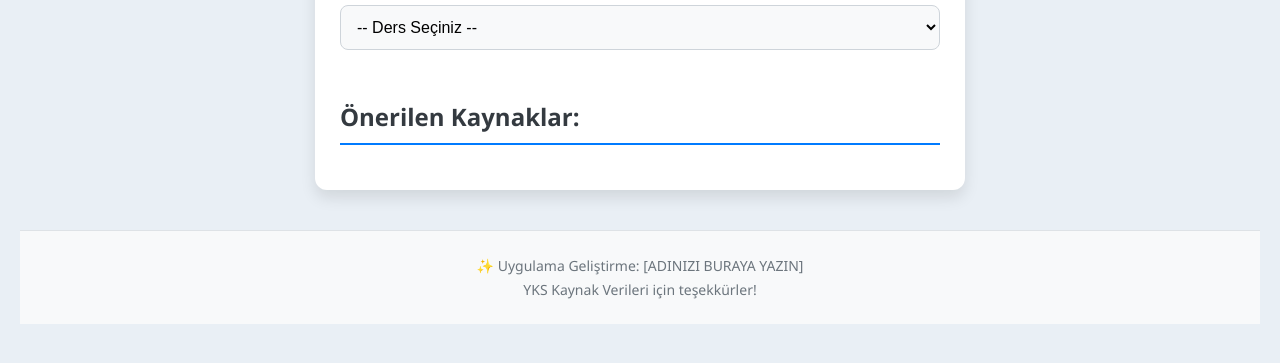
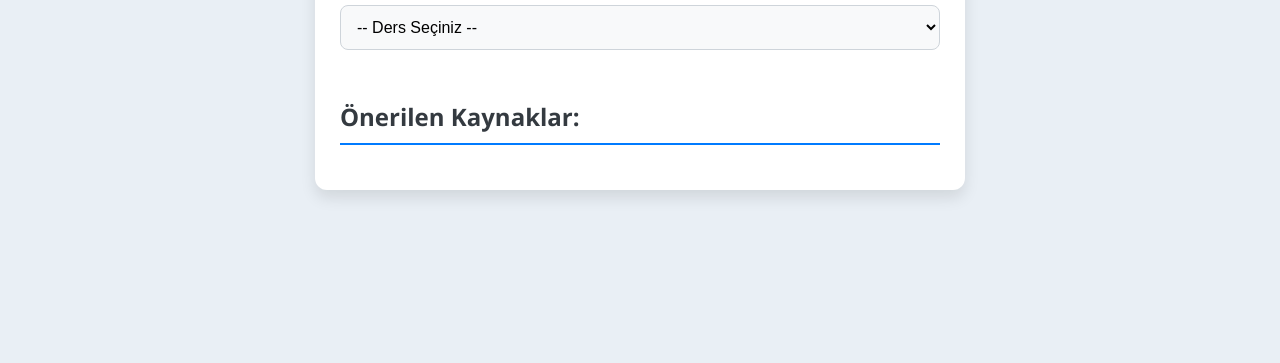
Before and after one commit to furkanpolat2201/yks-kaynak-robotu, a plain HTML site: page index.html in a window 1280 px wide. Shown: the part 163-526 px from the top of the page. Drawn offline with Linux system fonts and the light colour scheme.

Commit message:
Update index.html

```diff
--- a/index.html
+++ b/index.html
@@ -27,11 +27,5 @@
 
     <script src="script.js"></script>
 </body>
-<footer id="footer-imza">
-        <p>✨ Uygulama Geliştirme: [ADINIZI BURAYA YAZIN]</p>
-        <p>YKS Kaynak Verileri için teşekkürler!</p>
-    </footer>
 
-    <script src="script.js"></script>
-</body>
 </html>
```
